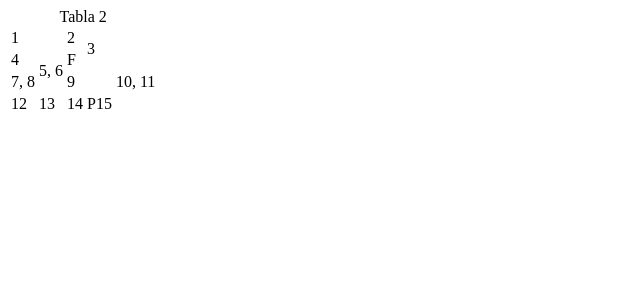
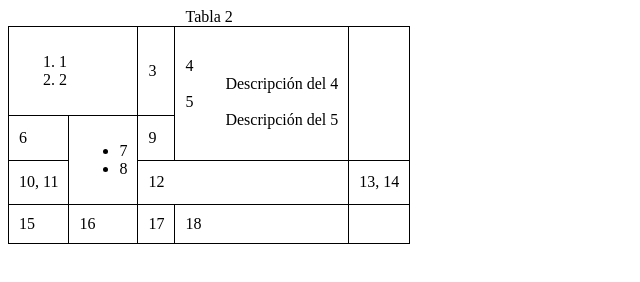
Before and after one commit to KenneArenas/TableExercise, a plain HTML site: page tabla2.html in a window 1280 px wide. Shown: the whole page, without its empty margins (0-640 px from the left). Drawn offline with Linux system fonts and the light colour scheme.

Commit message:
New structure of table 2

```diff
--- a/tabla2.html
+++ b/tabla2.html
@@ -1,32 +1,62 @@
 <!DOCTYPE html>
 <html lang="es">
+<head>
+  <meta charset="UTF-8">
+  <title>Tabla con Listas y Números</title>
+  <style>
+    table, td {
+      border: 1px solid black;
+      border-collapse: collapse;
+      padding: 10px;
+    }
+  </style>
 </head>
 <body>
 
 <table>
   <caption>Tabla 2</caption>
   <tr>
-    <td colspan="2">1</td>
-    <td>2</td>
-    <td rowspan="2">3</td>
+    <td colspan="2">
+      <!-- Lista ordenada -->
+      <ol>
+        <li>1</li>
+        <li>2</li>
+      </ol>
+    </td>
+    <td>3</td>
+    <td rowspan="2">
+      <!-- Lista de definición -->
+      <dl>
+        <dt>4</dt>
+        <dd>Descripción del 4</dd>
+        <dt>5</dt>
+        <dd>Descripción del 5</dd>
+      </dl>
+    </td>
   </tr>
   <tr>
-    <td>4</td>
-    <td rowspan="2">5, 6</td>
-    <td>F</td>
+    <td>6</td>
+    <td rowspan="2">
+      <!-- Lista desordenada -->
+      <ul>
+        <li>7</li>
+        <li>8</li>
+      </ul>
+    </td>
+    <td>9</td>
   </tr>
   <tr>
-    <td>7, 8</td>
-    <td colspan="2">9</td>
     <td>10, 11</td>
+    <td colspan="2">12</td>
+    <td>13, 14</td>
   </tr>
   <tr>
-    <td>12</td>
-    <td>13</td>
-    <td>14</td>
-    <td>P15</td>
+    <td>15</td>
+    <td>16</td>
+    <td>17</td>
+    <td>18</td>
   </tr>
 </table>
 
 </body>
-</html<!DOCTYPE html>
+</html>
```
Also changed, not shown: listas.html (deleted, +0 -39 lines), tabla.html (deleted, +0 -34 lines), archivoNuevaRama.txt (deleted).
